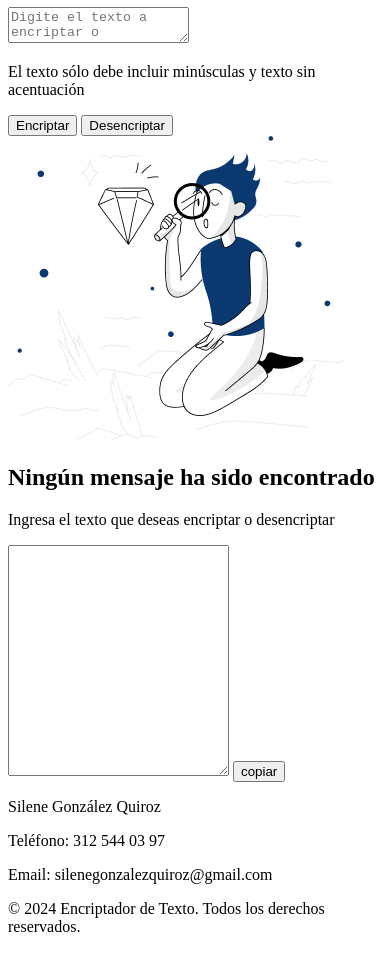
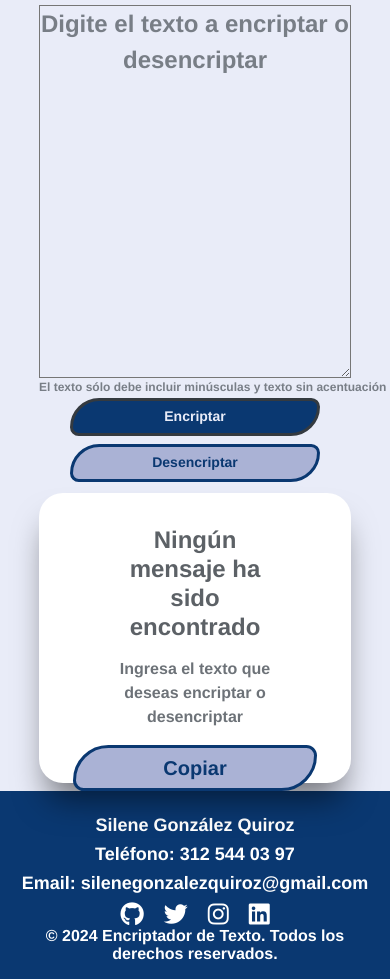
Before and after one commit to sileneg/encriptador-texto, a plain HTML site: page index.html in a window 390 px wide. Shown: the part 73-1052 px from the top of the page. Before the commit the page ends 1017 px from the top, so only its background shows below. Drawn offline with Linux system fonts and the light colour scheme; files that its build step writes are made by us from their sources; files whose address does not match are found by name.

Commit message:
Creando el proyecto encriptador de texto, con el archivo index.htmal, script.js, style.css y la carpeta images que contienes las imágenes del proyecto

```diff
--- a/index.html
+++ b/index.html
@@ -4,18 +4,21 @@
     <meta charset="UTF-8">
     <meta name="viewport" content="width=device-width, initial-scale=1.0">
     <title>Encriptador de Texto</title>
-    <link rel="shortcut icon" href="images/logo-encriptar.png" type="image/x-icon" >
+    <link rel="shortcut icon" href="images/logo-head">
+    <link rel="stylesheet" href="https://cdnjs.cloudflare.com/ajax/libs/font-awesome/6.0.0-beta3/css/all.min.css">
     <link rel="stylesheet" href="style.css">
 </head>
+
 <body>
     <main>
        <div class="titulo">
-        <h1>Encriptador de Texto</h1>
+        <h1 class="titulo-encriptador">Encriptador de Texto</h1>
        </div>
             <div class="contenedor">
             <div class="encriptador-texto">
                 <textarea name="texo" id="texto" class="texto-encriptado" placeholder="Digite el texto a encriptar o desencriptar"></textarea>
-            </div>
+
+                <div id="mensaje-error" class="mensaje-error" style="display:none;"></div>
 
                 <div class="restricciones">
                     <p>El texto sólo debe incluir minúsculas y texto sin acentuación</p>
@@ -26,31 +29,30 @@
                     <button class="desencriptar" type="button" onclick="fndesencriptar()">Desencriptar</button>
                 </div>
 
-            <div class="text-encriptado">
-                <img src="images/Muñeco.png" alt="imgen-no-encontrado" id="muneco">
+                <div class="text-encriptado" id="tex-encrip">
+                    <img src="images/muneco.png" alt="imagen-no-encontrado" id="muneco">
                     <div class="mensaje-encriptar" id="mensaje-encrip">
                         <h2 id="titulo-mensaje">Ningún mensaje ha sido encontrado</h2>
                         <p id="texto-inicial">Ingresa el texto que deseas encriptar o desencriptar</p>
-                    <textarea name="mensaje" id="mensaje" class="mensaje" cols="25" rows="15"></textarea>
-                    <input type="button" class="copiar-texto" value="copiar" onclick="fncopiar()">
+                        <input type="button" class="copiar-texto" value="Copiar" onclick="fncopiar()">
                     </div>
                 </div>
             </div>
-
+        </div>
     </main>
 
     <footer class="footer">
-        <div class="footer-content" id="footer-content">
+        <div class="footer-contenedor" id="footer-contenedor">
             <div class="contact-info">
                 <p>Silene González Quiroz</p>
                 <p>Teléfono: 312 544 03 97</p>
                 <p>Email: silenegonzalezquiroz@gmail.com</p>
             </div>
-            <div class="social-icons">
-                <a href="#" class="fa fa-facebook"></a>
-                <a href="#" class="fa fa-twitter"></a>
-                <a href="#" class="fa fa-instagram"></a>
-                <a href="#" class="fa fa-linkedin"></a>
+            <div class="social-icons" id="text-encrip">
+                <a href="https://github.com/sileneg" class="fab fa-github" target="_blank"></a>
+                <a href="https://twitter.com/@SileneGQuiroz" class="fab fa-twitter" target="_blank"></a>
+                <a href="https://instagram.com/silgonqui" class="fab fa-instagram" target="_blank"></a>
+                <a href="https://www.linkedin.com/in/silene-gonz%C3%A1lez-quiroz/" class="fab fa-linkedin" target="_blank"></a>
             </div>
             <div class="copyright">
                 &copy; 2024 Encriptador de Texto. Todos los derechos reservados.
--- /dev/null
+++ b/script.js
@@ -0,0 +1,93 @@
+document.addEventListener("DOMContentLoaded", function() {
+    const textarea = document.getElementById("texto");
+    const initialPlaceholder = "Digite el texto a encriptar o desencriptar";
+
+    textarea.addEventListener("focus", function() {
+        textarea.placeholder = initialPlaceholder;
+    });
+});
+
+function fnencriptar() {
+    const texto = document.getElementById("texto").value.trim();
+    const mensajeEncrip = document.getElementById("mensaje-encrip");
+    const muneco = document.getElementById("muneco");
+    const tituloMensaje = document.getElementById("titulo-mensaje");
+    const textoInicial = document.getElementById("texto-inicial");
+    const copiarTextoBtn = document.querySelector(".copiar-texto");
+    const textarea = document.getElementById("texto");
+
+    // Validar entrada de texto
+    if (texto === "") {
+        textarea.placeholder = "Debe ingresar un texto para encriptar";
+        return;
+    }
+
+    if (!/^[a-z ]+$/.test(texto)) {
+        textarea.value = ""; // Borrar el texto
+        textarea.placeholder = "Solo se aceptan letras minúsculas sin acentos ni caracteres especiales.";
+        return;
+    }
+
+    // Ocultar imagen
+    muneco.style.display = "none";
+    mensajeEncrip.style.display = "flex";
+    mensajeEncrip.style.alignItems = "center";
+
+    // Mostrar texto encriptado
+    let textoEncriptado = texto.replace(/e/g, "enter")
+                               .replace(/i/g, "imes")
+                               .replace(/a/g, "ai")
+                               .replace(/o/g, "ober")
+                               .replace(/u/g, "ufat");
+    tituloMensaje.textContent = "Texto Encriptado con éxito";
+    textoInicial.textContent = textoEncriptado;
+
+    // Mostrar botón de copiar
+    copiarTextoBtn.style.display = "block";
+}
+
+function fndesencriptar() {
+    const texto = document.getElementById("texto").value.trim();
+    const mensajeEncrip = document.getElementById("mensaje-encrip");
+    const muneco = document.getElementById("muneco");
+    const tituloMensaje = document.getElementById("titulo-mensaje");
+    const textoInicial = document.getElementById("texto-inicial");
+    const copiarTextoBtn = document.querySelector(".copiar-texto");
+    const textarea = document.getElementById("texto");
+
+    // Validar entrada de texto
+    if (texto === "") {
+        textarea.placeholder = "Debe ingresar un texto para desencriptar";
+        return;
+    }
+
+    if (!/^[a-z ]+$/.test(texto)) {
+        textarea.value = ""; // Borrar el texto
+        textarea.placeholder = "Solo se aceptan letras minúsculas sin acentos ni caracteres especiales.";
+        return;
+    }
+
+    // Ocultar imagen
+    muneco.style.display = "none";
+    mensajeEncrip.style.display = "flex";
+    mensajeEncrip.style.alignItems = "center";
+
+    // Mostrar texto desencriptado
+    let textoDesencriptado = texto.replace(/enter/g, "e")
+                                  .replace(/imes/g, "i")
+                                  .replace(/ai/g, "a")
+                                  .replace(/ober/g, "o")
+                                  .replace(/ufat/g, "u");
+    tituloMensaje.textContent = "Texto Desencriptado";
+    textoInicial.textContent = textoDesencriptado;
+
+    // Mostrar botón de copiar
+    copiarTextoBtn.style.display = "block";
+}
+
+function fncopiar() {
+    const textoInicial = document.getElementById("texto-inicial").textContent;
+    navigator.clipboard.writeText(textoInicial).then(() => {
+        alert("Texto copiado al portapapeles");
+    });
+}
--- /dev/null
+++ b/style.css
@@ -0,0 +1,442 @@
+*{
+    margin: 0;
+    padding: 0;
+    box-sizing: border-box;
+}
+
+html, body {
+    height: 100%;
+    margin: 0;
+}
+
+.titulo{
+    width: 100vw;
+    height: 7vh;
+    background-color: #0A3871;
+    color: #fff;
+}
+
+.titulo-encriptador{
+    text-align: center;
+    font-family: 'Franklin Gothic Medium', 'Arial Narrow', Arial, sans-serif;
+}
+
+.contenedor{
+    position: relative;
+    width: 100vw;
+    height: 75vh;
+    background-color: #E9ECF8;
+
+}
+
+.texto-encriptado{
+    position: absolute;
+    width: 42%;
+    height: 50%;
+    left: 12%;
+    top: 15%;
+    font-family: 'Franklin Gothic Medium', 'Arial Narrow', Arial, sans-serif;
+    font-style: normal;
+    font-weight: bold;
+    font-size: 1.5rem;
+    background-color: #E9ECF8;
+    line-height: 150%;
+}
+
+.texto-encriptado::placeholder{
+   color: #495057;
+   text-align: center;
+   opacity: 0.7;
+}
+
+.texto-encriptado:focus, .texto-encriptado:active {
+    outline: none;
+    border: none;
+}
+
+.restricciones{
+    position: absolute;
+    display: flex;
+    align-items: center;
+    flex-direction: row;
+    width: 80%;
+    gap: 0.5rem;
+    padding: 0;
+    left: 12%;
+    top: 67%;
+
+}
+
+.restricciones p{
+    font-family: 'Franklin Gothic Medium', 'Arial Narrow', Arial, sans-serif;
+    font-size:1rem ;
+    font-style: normal;
+    font-weight: bold;
+    color:#495057 ;
+    opacity: 0.7;
+    line-height: 150%;
+    order: 1;
+    flex: none;
+    flex-grow: 0;
+}
+
+.botones-encriptar{
+    position: absolute;
+    display: flex;
+    align-items: flex-start;
+    flex-direction: row;
+    padding: 1% 0;
+    width: 80%;
+    left: 12%;
+    top: 73%;
+}
+
+.encriptar{
+    align-items: center;
+    justify-content: center;
+    border-radius:  50px 15px 50px;
+    padding: 1rem;
+    width: 25%;
+    background-color: #0A3871;
+    color: #E9ECF8;
+    font-family: 'Franklin Gothic Medium', 'Arial Narrow', Arial, sans-serif;
+    font-size: 1.25rem;
+    font-weight: bold;
+    font-style: normal;
+    text-align: center;
+    line-height: 1.1875rem;
+    border: 3px solid #343A40;
+    gap: 0.5rem;
+ }
+
+ .desencriptar{
+    align-items: center;
+    justify-content: center;
+    border-radius:  50px 15px 50px;
+    box-sizing: border-box;
+    padding: 1rem;
+    width: 25%;
+    background-color: #AAB2D5;
+    color: #0A3871;
+    font-family: 'Franklin Gothic Medium', 'Arial Narrow', Arial, sans-serif;
+    font-size: 1.25rem;
+    font-weight: bold;
+    font-style: normal;
+    text-align: center;
+    line-height: 1.1875rem;
+    gap: 0.5rem;
+    border: 3px solid #0A3871;
+ }
+
+ .encriptar:hover, .desencriptar:hover{
+    margin: 0.5%;
+    width: 22%;
+    padding: 0.75rem;
+    box-sizing: border-box; /* Incluye padding y border en el ancho total */
+
+ }
+
+.text-encriptado{
+    position: absolute;
+    display: flex;
+    justify-content: center;
+    width: 22%;
+    height: 90%;
+    left: 65%;
+    top:5% ;
+    background-color: #fff;
+    box-shadow: 0rem  1.5rem 2rem -0.5rem  rgba(0, 0, 0, 0.5);
+    border-radius: 1.5rem;
+}
+
+.mensaje-encriptar{
+    position: absolute;
+    display: flex;
+    align-items: center;
+    flex-direction: column;
+    justify-content: center;
+    width: 100%;
+    padding: 0.25rem;
+    top: 63%;
+    gap: 1rem;
+    text-align: center;
+}
+
+
+.mensaje-encriptar h2{
+    text-align: center;
+    font-family: 'Franklin Gothic Medium', 'Arial Narrow', Arial, sans-serif;
+    font-size: 1.5rem;
+    font-style: normal;
+    font-weight: bold;
+    line-height: 120%;
+    color: #343A40;
+    opacity: 0.8;
+    width: 60%;
+
+}
+
+.mensaje-encriptar p{
+    text-align: center;
+    font-family: 'Franklin Gothic Medium', 'Arial Narrow', Arial, sans-serif;
+    font-size: 1rem;
+    font-style: normal;
+    font-weight: bold;
+    line-height: 150%;
+    color: #495057;
+    opacity: 0.8;
+    width: 60%;
+}
+
+.copiar-texto{
+    align-items: center;
+    justify-content: center;
+    border-radius:  50px 15px 50px;
+    padding: 0.75rem;
+    width: 35%;
+    background-color: #AAB2D5;
+    color: #0A3871;
+    font-family: 'Franklin Gothic Medium', 'Arial Narrow', Arial, sans-serif;
+    font-size: 1.25rem;
+    font-weight: bold;
+    font-style: normal;
+    text-align: center;
+    line-height: 1rem;
+    border: 3px solid #0A3871;
+}
+
+.copiar-texto:hover{
+    margin: 0.5%;
+    width: 28%;
+    padding: 0.75rem;
+    box-sizing: border-box;
+}
+
+.text-encriptado img{
+    position: absolute;
+    width: 90%;
+    height: 50%;
+    top: 10%;
+}
+
+.footer-contenedor {
+    background-color: #0A3871;
+    color: #fff;
+    padding: 1rem;
+    text-align: center;
+    top: 15vh;
+    height: auto;
+    flex-shrink: 0;
+}
+
+.footer-contenedor p {
+    margin: 0.5rem 0;
+    font-family: 'Franklin Gothic Medium', 'Arial Narrow', Arial, sans-serif;
+    font-style: normal;
+    font-size: 1.125rem;
+    font-weight: bold;
+}
+
+.social-icons a {
+    color: #fff;
+    font-size: 1.5rem;
+    margin: 0 0.5rem;
+    text-decoration: none;
+}
+
+.social-icons a:hover {
+    color: #ddd;
+}
+
+.copyright{
+    color: #fff;
+    font-family: 'Franklin Gothic Medium', 'Arial Narrow', Arial, sans-serif;
+    font-style: normal;
+    font-size: 1rem;
+    font-weight: bold;
+    top:5%;
+}
+
+@media (max-width: 48em){
+    .titulo{
+       width: 100%;
+       height: 6%;
+    }
+
+    .contenedor{
+        display: flex;
+        flex-direction: row;
+        min-height: calc(102vh - 7vh - 15vh); /* Asegurar que contenedor tome el espacio necesario */
+    }
+
+    .encriptador-texto{
+        width: 100%;
+    }
+
+    .texto-encriptado{
+        width: 80%;
+        height: 45%;
+        left: 10%;
+        top: 5%;
+    }
+
+    .restricciones{
+        width: 80%;
+        left: 10%;
+        top: 51%;
+    }
+
+    .restricciones p{
+        font-size: 0.75rem;
+    }
+
+    .botones-encriptar{
+        width: 80%;
+        left: 10%;
+        top: 54%;
+    }
+
+    .encriptar, .desencriptar{
+        width: 48%;
+        border-radius:2px solid #343A40;
+    }
+
+    .encriptar:hover, .desencriptar:hover{
+        margin: 0.3%;
+        width: 47%;
+        padding: 0.75rem;
+    }
+
+    .text-encriptado{
+        width: 80%;
+        height: 30%;
+        left: 10%;
+        top: 65%;
+    }
+
+    .mensaje-encriptar{
+        width: 100%;
+        top: 5%;
+    }
+
+    .text-encriptado img{
+        top:0;
+        display: none;
+        visibility: hidden;
+    }
+
+    .copiar-texto{
+        width: 48%;
+        top: 0;
+    }
+
+    .copiar-texto:hover{
+        margin: 0.3%;
+        width: 46%;
+        padding: 0.75rem;
+    }
+
+    .footer-contenedor{
+        width: 100%;
+        height: 5%;
+        left: 10%;
+    }
+}
+
+@media (max-width: 30em){
+    .titulo{
+        width: 100%;
+       height: 6%;
+    }
+
+    .contenedor{
+        width: 100%;
+        display: flex;
+        flex-direction: row;
+        min-height: calc(110vh - 7vh - 5vh); /* Asegurar que contenedor tome el espacio necesario */
+    }
+
+    .encriptador-texto{
+        width: 100%;
+    }
+
+    .texto-encriptado{
+        width: 80%;
+        height: 45%;
+        left: 10%;
+        top: 5%;
+    }
+
+    .restricciones{
+        width: 80%;
+        left: 10%;
+        top: 50%;
+    }
+
+    .restricciones p{
+        font-size: 0.75rem;
+    }
+
+    .botones-encriptar{
+        flex-direction: column;
+        align-items: center;
+        width: 80%;
+        left: 10%;
+        top: 52%;
+    }
+
+    .encriptar, .desencriptar{
+        display: flex;
+        justify-content: center;
+        align-items: center;
+        width: 80%;
+        border-radius:2px solid #343A40;
+        margin-bottom: 0.5rem;
+        height: 2rem;
+        font-size: 0.875rem;
+    }
+
+    .encriptar:hover, .desencriptar:hover{
+        margin: 0.3%;
+        width: 47%;
+        padding: 0.75rem;
+    }
+
+    .text-encriptado{
+        width: 80%;
+        height: 35%;
+        left: 10%;
+        top: 64%;
+    }
+
+    .mensaje-encriptar{
+        width: 100%;
+        top: 10%;
+    }
+
+    .text-encriptado img{
+        top:0;
+        display: none;
+        visibility: hidden;
+    }
+
+
+    .copiar-texto{
+        width: 80%;
+        top: 5%;
+    }
+
+    .copiar-texto:hover{
+        margin: 0.3%;
+        width: 78%;
+        padding: 0.75rem;
+    }
+
+    .footer-contenedor{
+        width: 100%;
+        height: 5%;
+        left: 10%;
+        min-height: calc(10vh - 7vh - 5vh);
+
+    }
+}
```
Also changed, not shown: images/logo-encriptar.png (deleted), images/muneco.png (renamed from images/Muñeco.png), images/script.js (deleted), images/style.css (deleted), 1 other file. Lines whose indentation alone changed are shown as unchanged.
